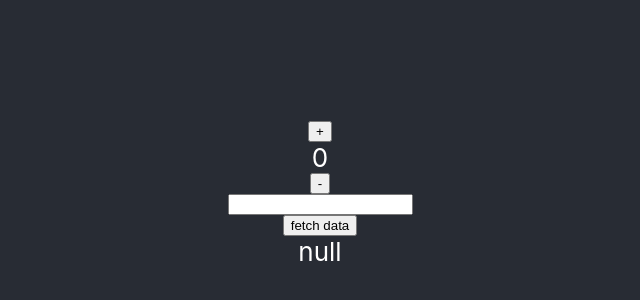
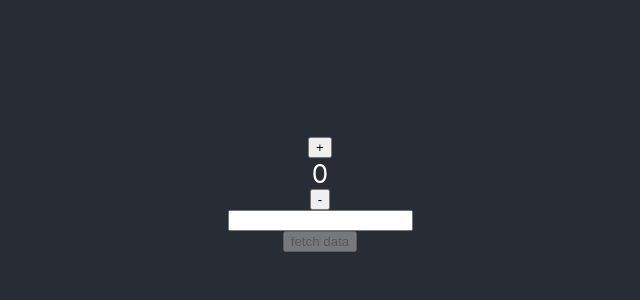
Before and after one commit to nkoster/redux-counter-saga, a React (Create React App) app: page / in a window 1280 px wide. Shown: the part 206-506 px from the top of the page, without its empty margins (320-960 px from the left). Built offline with nearby package versions, Linux system fonts and the light colour scheme.

Commit message:
Improve data fetching logic and enhance display formatting.

```diff
--- a/src/App.js
+++ b/src/App.js
@@ -15,10 +15,17 @@ function App() {
   const loading = useSelector(selectLoading);
   const dispatch = useDispatch();
 
-  const [newData, setNewData] = useState(useSelector((state) => state.data.data));
+  const [newData, setNewData] = useState(
+    useSelector((state) => state.data.data)
+  );
   const data = useSelector((state) => state.data.data);
   const dataLoading = useSelector((state) => state.data.loading);
   const dataError = useSelector((state) => state.data.error);
+
+  function doFetchData() {
+    dispatch(fetchData(newData));
+    setNewData("");
+  }
 
   return (
     <div className="App">
@@ -31,15 +38,18 @@ function App() {
           -
         </button>
         {loading && <p>pls standby...</p>}
-        <input type="text" name="data" value={newData || ''} onChange={e => setNewData(e.target.value)}/>
-        <button
-          disabled={dataLoading}
-          onClick={() => dispatch(fetchData(newData))}
-        >
+        <input
+          type="text"
+          name="data"
+          value={newData || ""}
+          onChange={(e) => setNewData(e.target.value)}
+        />
+        <button disabled={dataLoading || !newData} onClick={doFetchData}>
           fetch data
         </button>
+        {dataLoading && <p>fetching...</p>}
         {dataError && <p>{dataError}</p>}
-        <div>{JSON.stringify(data)}</div>
+        {data && <pre style={{textAlign: 'left', fontSize: 14}}>{JSON.stringify(data, null, 2)}</pre>}
       </header>
     </div>
   );
```
